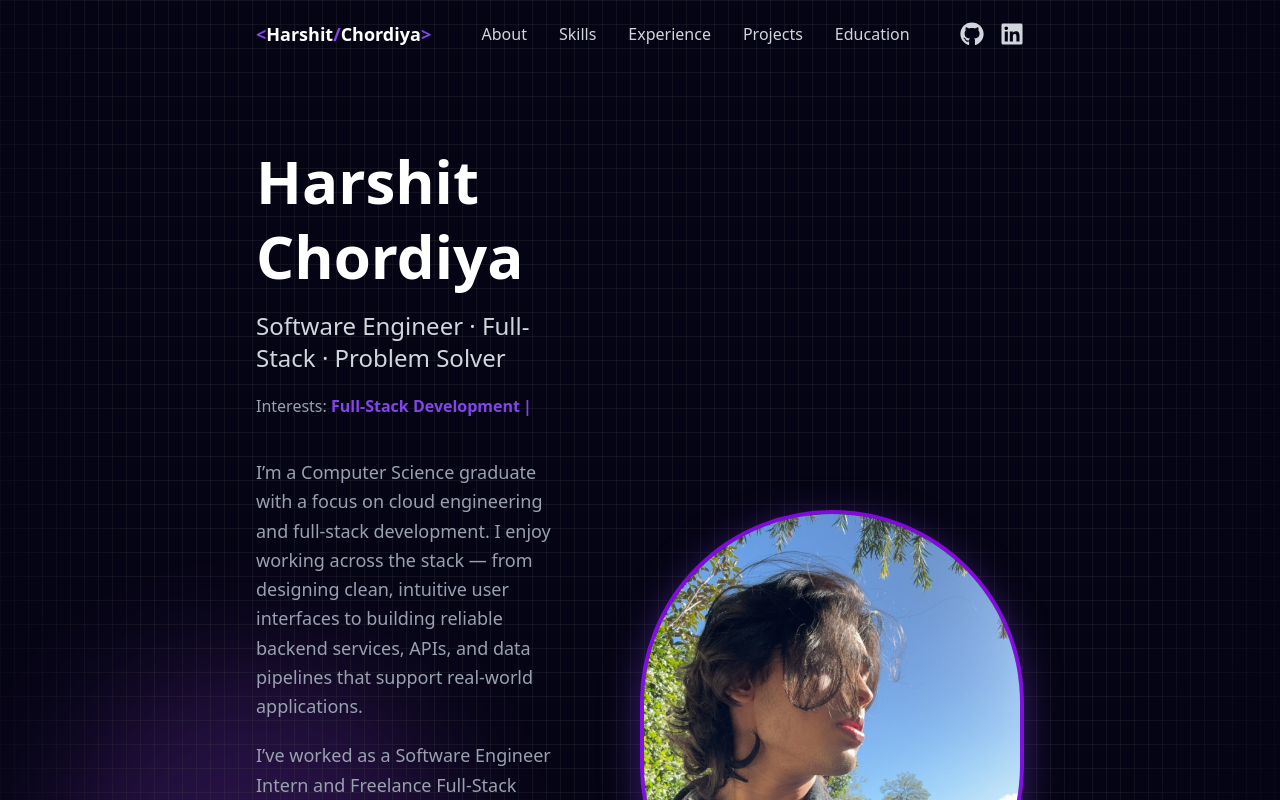
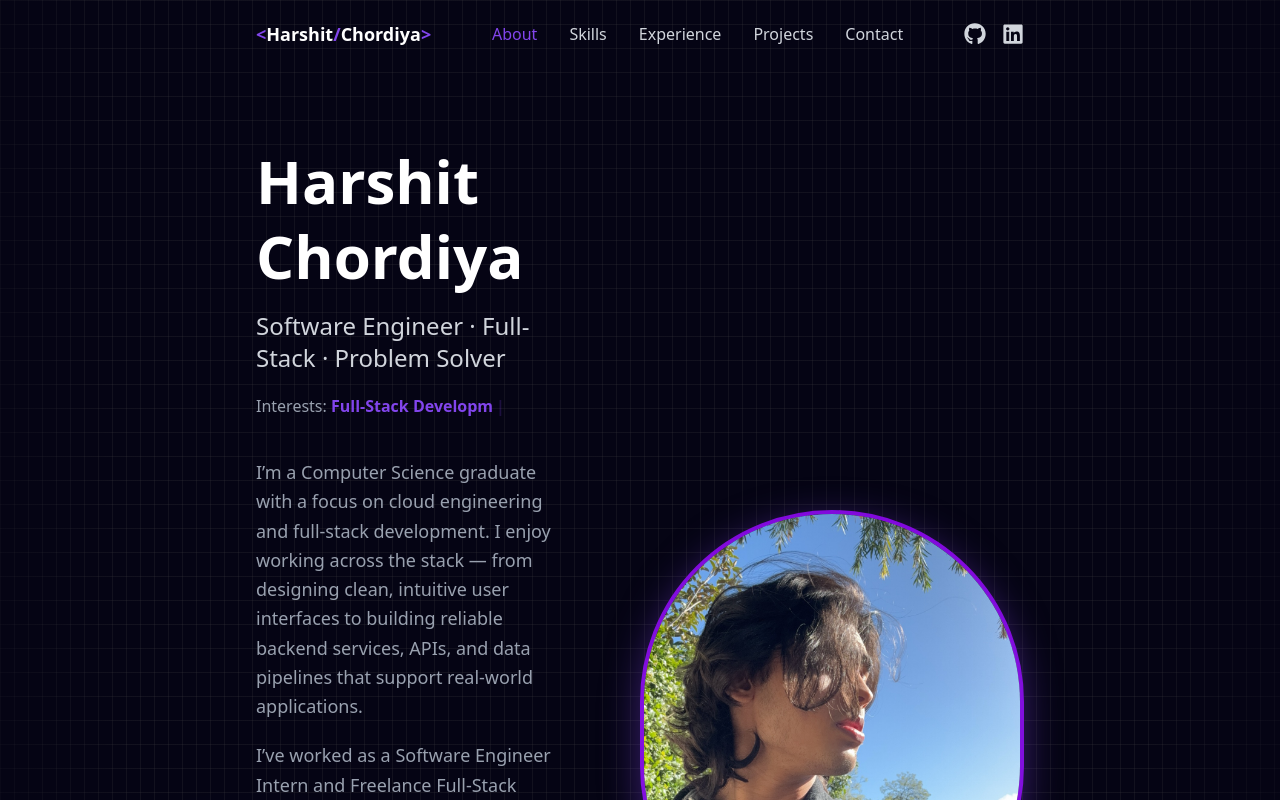
Before and after one commit to shookethnasty/portfolio-website-, a React (Vite) app in the folder portfolio/: page / in a window 1280 px wide. Shown: the top 800 px of the page. Built offline with nearby package versions, Linux system fonts and the light colour scheme.

Commit message:
wire projects and contact into app navigation

```diff
--- a/portfolio/src/App.jsx
+++ b/portfolio/src/App.jsx
@@ -3,8 +3,7 @@ import Navbar from "./components/Navbar/Navbar";
 import About from "./components/About/About";
 import Skills from "./components/Skills/Skills";
 import Experience from "./components/Experience/Experience";
-import Work from "./components/Work/Work";
-import Education from "./components/Education/Education";
+import Projects from "./components/Projects/Projects";
 import Contact from "./components/Contact/Contact";
 import Footer from "./components/Footer/Footer";
 import BlurBlob from "./components/BlurBlob";
@@ -13,22 +12,31 @@ const App = () => {
   return (
     <div className="min-h-screen bg-[#050414] relative overflow-hidden">
       {/* Ambient blobs */}
-      <BlurBlob position={{ top: "35%", left: "20%" }} size={{ width: "30%", height: "40%" }} />
-      <BlurBlob position={{ top: "70%", left: "80%" }} size={{ width: "28%", height: "36%" }} />
+      <BlurBlob
+        position={{ top: "35%", left: "20%" }}
+        size={{ width: "30%", height: "40%" }}
+      />
+      <BlurBlob
+        position={{ top: "70%", left: "80%" }}
+        size={{ width: "28%", height: "36%" }}
+      />
 
       {/* Grid overlay */}
-      <div className="pointer-events-none absolute inset-0 bg-[linear-gradient(to_right,#4f4f4f2e_1px,transparent_1px),linear-gradient(to_bottom,#4f4f4f2e_1px,transparent_1px)] bg-[size:14px_24px] [mask-image:radial-gradient(ellipse_60%_55%_at_50%_0%,#000_70%,transparent_100%)]"></div>
+      <div className="pointer-events-none absolute inset-0 bg-[linear-gradient(to_right,#4f4f4f2e_1px,transparent_1px),linear-gradient(to_bottom,#4f4f4f2e_1px,transparent_1px)] bg-[size:14px_24px] [mask-image:radial-gradient(ellipse_60%_55%_at_50%_0%,#000_70%,transparent_100%)]" />
 
-      {/* Content */}
-      <div className="relative z-10 pt-20">
+      {/* Navbar should be outside the padded content */}
+      <div className="relative z-10">
         <Navbar />
-        <About />
-        <Skills />
-        <Experience />
-        <Work />
-        <Education />
-        <Contact />
-        <Footer />
+
+        {/* Content sections */}
+        <main className="pt-20">
+          <About />
+          <Skills />
+          <Experience />
+          <Projects />
+          <Contact />
+          <Footer />
+        </main>
       </div>
     </div>
   );
--- a/portfolio/src/components/Navbar/Navbar.jsx
+++ b/portfolio/src/components/Navbar/Navbar.jsx
@@ -7,44 +7,57 @@ const Navbar = () => {
   const [activeSection, setActiveSection] = useState("");
   const [isScrolled, setIsScrolled] = useState(false);
 
-  // Detect scroll and change navbar background
+  // Detect scroll and update navbar background + active section
   useEffect(() => {
     const handleScroll = () => {
       setIsScrolled(window.scrollY > 50);
+
+      const sections = ["about", "skills", "experience", "projects", "contact"];
+      for (let i = sections.length - 1; i >= 0; i--) {
+        const section = document.getElementById(sections[i]);
+        if (section && window.scrollY >= section.offsetTop - 120) {
+          setActiveSection(sections[i]);
+          break;
+        }
+      }
     };
 
     window.addEventListener("scroll", handleScroll);
     return () => window.removeEventListener("scroll", handleScroll);
   }, []);
 
-  // Smooth scroll function
+  // Smooth scroll handler
   const handleMenuItemClick = (sectionId) => {
-    setActiveSection(sectionId);
     setIsOpen(false);
-
     const section = document.getElementById(sectionId);
     if (section) {
       section.scrollIntoView({ behavior: "smooth" });
     }
   };
 
+  // ✅ FINAL MENU ORDER (matches App.jsx)
   const menuItems = [
     { id: "about", label: "About" },
     { id: "skills", label: "Skills" },
     { id: "experience", label: "Experience" },
-    { id: "work", label: "Projects" },
-    { id: "education", label: "Education" },
+    { id: "projects", label: "Projects" },
+    { id: "contact", label: "Contact" },
   ];
 
   return (
     <nav
       className={`fixed top-0 w-full z-50 transition duration-300 px-[7vw] md:px-[7vw] lg:px-[20vw] ${
-        isScrolled ? "bg-[#050414] bg-opacity-50 backdrop-blur-md shadow-md" : "bg-transparent"
+        isScrolled
+          ? "bg-[#050414]/60 backdrop-blur-md shadow-md"
+          : "bg-transparent"
       }`}
     >
       <div className="text-white py-5 flex justify-between items-center">
         {/* Logo */}
-        <div className="text-lg font-semibold cursor-pointer">
+        <div
+          className="text-lg font-semibold cursor-pointer"
+          onClick={() => handleMenuItemClick("about")}
+        >
           <span className="text-[#8245ec]">&lt;</span>
           <span className="text-white">Harshit</span>
           <span className="text-[#8245ec]">/</span>
@@ -55,13 +68,15 @@ const Navbar = () => {
         {/* Desktop Menu */}
         <ul className="hidden md:flex space-x-8 text-gray-300">
           {menuItems.map((item) => (
-            <li
-              key={item.id}
-              className={`cursor-pointer hover:text-[#8245ec] ${
-                activeSection === item.id ? "text-[#8245ec]" : ""
-              }`}
-            >
-              <button onClick={() => handleMenuItemClick(item.id)}>
+            <li key={item.id}>
+              <button
+                onClick={() => handleMenuItemClick(item.id)}
+                className={`hover:text-[#8245ec] transition ${
+                  activeSection === item.id
+                    ? "text-[#8245ec]"
+                    : ""
+                }`}
+              >
                 {item.label}
               </button>
             </li>
@@ -76,7 +91,7 @@ const Navbar = () => {
             rel="noopener noreferrer"
             className="text-gray-300 hover:text-[#8245ec]"
           >
-            <FaGithub size={24} />
+            <FaGithub size={22} />
           </a>
           <a
             href="https://www.linkedin.com/in/harshit-chordiya-7b1711281/"
@@ -84,7 +99,7 @@ const Navbar = () => {
             rel="noopener noreferrer"
             className="text-gray-300 hover:text-[#8245ec]"
           >
-            <FaLinkedin size={24} />
+            <FaLinkedin size={22} />
           </a>
         </div>
 
@@ -104,30 +119,33 @@ const Navbar = () => {
         </div>
       </div>
 
-      {/* Mobile Menu Items */}
+      {/* Mobile Menu */}
       {isOpen && (
-        <div className="absolute top-16 left-1/2 transform -translate-x-1/2 w-4/5 bg-[#050414] bg-opacity-50 backdrop-filter backdrop-blur-lg z-50 rounded-lg shadow-lg md:hidden">
-          <ul className="flex flex-col items-center space-y-4 py-4 text-gray-300">
+        <div className="absolute top-16 left-1/2 -translate-x-1/2 w-4/5 bg-[#050414]/70 backdrop-blur-lg rounded-lg shadow-lg md:hidden">
+          <ul className="flex flex-col items-center space-y-4 py-6 text-gray-300">
             {menuItems.map((item) => (
-              <li
-                key={item.id}
-                className={`cursor-pointer hover:text-white ${
-                  activeSection === item.id ? "text-[#8245ec]" : ""
-                }`}
-              >
-                <button onClick={() => handleMenuItemClick(item.id)}>
+              <li key={item.id}>
+                <button
+                  onClick={() => handleMenuItemClick(item.id)}
+                  className={`text-lg ${
+                    activeSection === item.id
+                      ? "text-[#8245ec]"
+                      : "hover:text-white"
+                  }`}
+                >
                   {item.label}
                 </button>
               </li>
             ))}
-            <div className="flex space-x-4">
+
+            <div className="flex space-x-5 pt-4">
               <a
                 href="https://github.com/shookethnasty"
                 target="_blank"
                 rel="noopener noreferrer"
                 className="text-gray-300 hover:text-white"
               >
-                <FaGithub size={24} />
+                <FaGithub size={22} />
               </a>
               <a
                 href="https://www.linkedin.com/in/harshit-chordiya-7b1711281/"
@@ -135,7 +153,7 @@ const Navbar = () => {
                 rel="noopener noreferrer"
                 className="text-gray-300 hover:text-white"
               >
-                <FaLinkedin size={24} />
+                <FaLinkedin size={22} />
               </a>
             </div>
           </ul>
```
